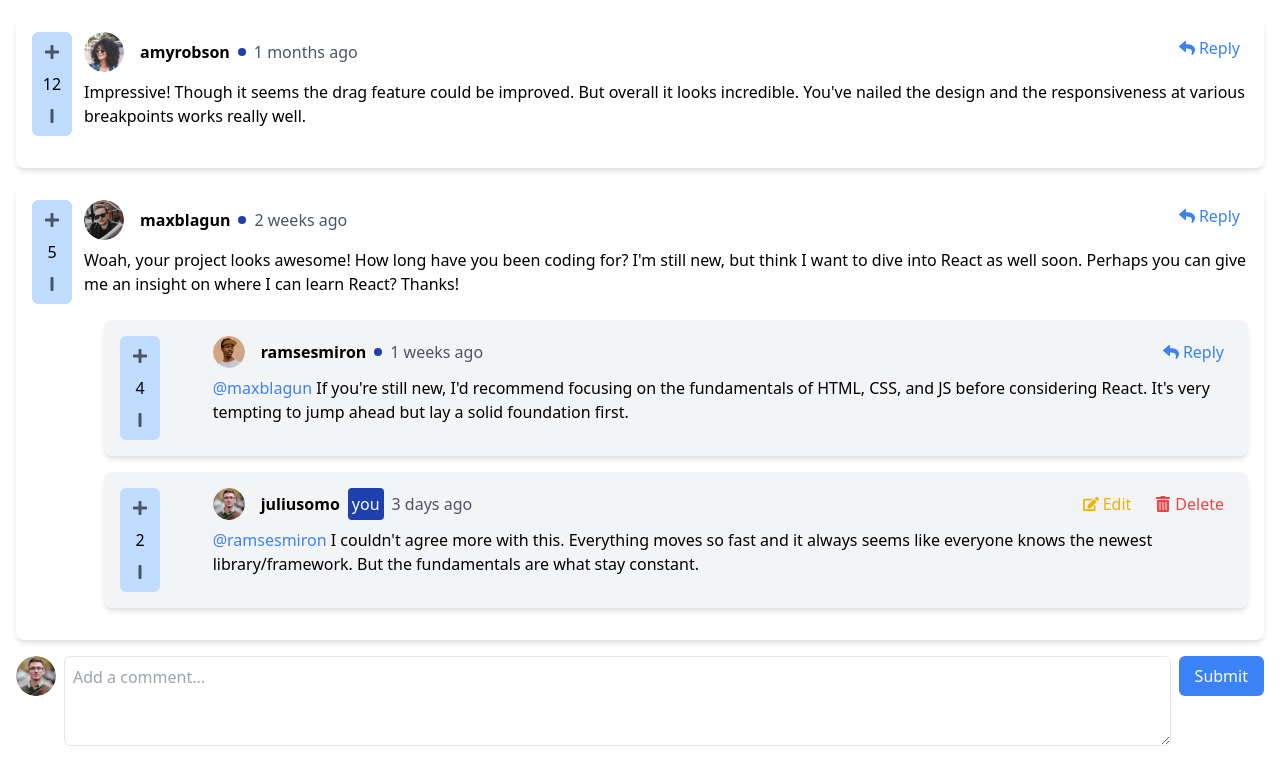
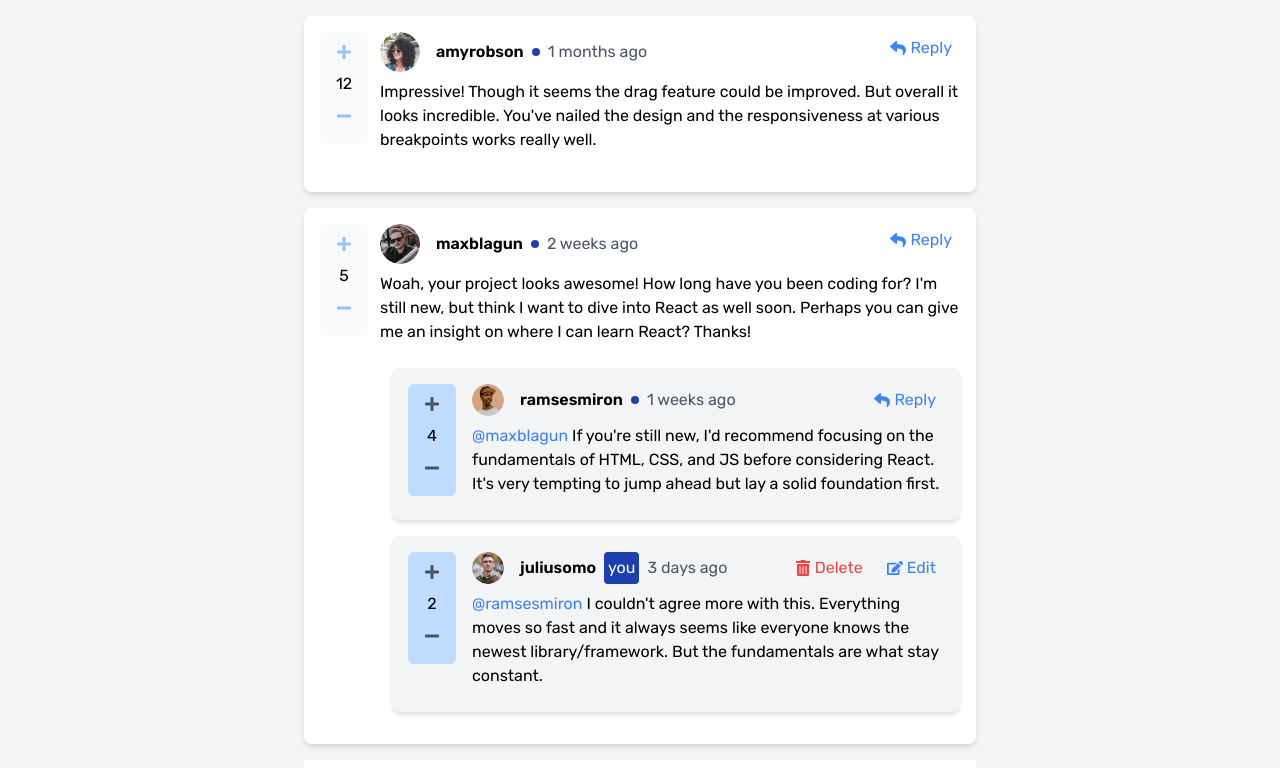
Before and after one commit to Babalola-Yusuf/new-comment-section, a React (Vite) app: page / in a window 1280 px wide. Shown: the top 768 px of the page. Built offline with nearby package versions, Linux system fonts and the light colour scheme.

Commit message:
completed!

```diff
--- a/src/App.jsx
+++ b/src/App.jsx
@@ -121,7 +121,7 @@ const App = () => {
   };
 
   return (
-    <div className="container mx-auto p-4">
+    <div className="container mx-auto p-4 lg:w-55% ">
       {comments.length > 0 && (
         <CommentList
           comments={comments}
--- a/src/components/Comment.jsx
+++ b/src/components/Comment.jsx
@@ -14,13 +14,13 @@ const Comment = ({ comment, currentUser, onVote, onReply, onDelete, onEdit }) =>
     <div className="p-4 mb-4 bg-white rounded-lg shadow-md">
 
       <div className='flex flex-row-reverse justify-between'>
-          <div className="md:flex items-center md:order-1 md:flex-col md:space-y-2  mt-2 md:mt-0 bg-blue-200 rounded-md p-2 w-28 md:w-10 hidden md:mr-3">
-            <button onClick={() => onVote(comment.id, 1)} className="flex items-center md:flex-col px-2 py-1 text-gray-600 rounded-md hover:bg-gray-100">
-              <FaPlus className="md:rotate-90" />
+          <div className="md:flex items-center md:order-1 md:flex-col md:space-y-2  mt-2 md:mt-0 bg-gray-50 rounded-md p-2 w-28 md:w-10 h-28 hidden md:mr-3">
+            <button onClick={() => onVote(comment.id, 1)} className="flex items-center md:flex-col px-2 py-1 text-blue-300 rounded-md hover:text-blue-600">
+              <FaPlus className="" />
             </button>
             <span className="mx-2 md:mx-0 md:my-2">{comment.score}</span>
-            <button onClick={() => onVote(comment.id, -1)} className="flex items-center md:flex-col px-2 py-1 text-gray-600 rounded-md hover:bg-gray-100">
-              <FaMinus className="md:rotate-90" />
+            <button onClick={() => onVote(comment.id, -1)} className="flex items-center md:flex-col px-2 py-1 text-blue-300 rounded-md hover:text-blue-600">
+              <FaMinus className="" />
             </button>
           </div>
 
@@ -43,7 +43,7 @@ const Comment = ({ comment, currentUser, onVote, onReply, onDelete, onEdit }) =>
                 </div>
               </div>
               <div className="hidden md:flex items-center space-x-2">
-                <button onClick={() => setIsReplying(!isReplying)} className="flex items-center px-2 py-1 text-blue-500 rounded-md hover:bg-gray-100">
+                <button onClick={() => setIsReplying(!isReplying)} className="flex items-center px-2 py-1 text-blue-500 rounded-md  hover:text-blue-200">
                   <FaReply className="mr-1" /> Reply
                 </button>
                 {comment.user.username === currentUser.username && (
@@ -51,7 +51,7 @@ const Comment = ({ comment, currentUser, onVote, onReply, onDelete, onEdit }) =>
                     <button onClick={() => setIsEditing(!isEditing)} className="flex items-center px-2 py-1 text-yellow-500 rounded-md hover:bg-gray-100">
                       <FaEdit className="mr-1" /> Edit
                     </button>
-                    <button onClick={() => setShowModal(true)} className="flex items-center px-2 py-1 text-red-500 rounded-md hover:bg-gray-100">
+                    <button onClick={() => setShowModal(true)} className="flex items-center px-2 py-1 text-red-500 rounded-md hover:text-red-200">
                       <FaTrashAlt className="mr-1" /> Delete
                     </button>
                   </>
@@ -80,12 +80,12 @@ const Comment = ({ comment, currentUser, onVote, onReply, onDelete, onEdit }) =>
 
 
       <div className="flex items-center justify-between mt-2 md:hidden ">
-      <div className="flex items-center md:order-1 md:flex-col md:space-y-2 md:mr-4 mt md:mt-0 bg-blue-200 rounded-md p-2 w-28 md:w-10 ">
-          <button onClick={() => onVote(comment.id, 1)} className="flex items-center md:flex-col px-2 py-1 text-gray-600 rounded-md hover:bg-gray-100">
-            <FaPlus className="md:rotate-90" />
+      <div className="flex items-center md:order-1 md:flex-col md:space-y-2 md:mr-4 mt md:mt-0 bg-gray-50 rounded-md p-2 ">
+          <button onClick={() => onVote(comment.id, 1)} className="flex items-center md:flex-col px-2 py-1 text-blue-300 rounded-md hover:text-blue-500">
+            <FaPlus className="md:rotate-90 " />
           </button>
           <span className="mx-2 md:mx-0 md:my-2">{comment.score}</span>
-          <button onClick={() => onVote(comment.id, -1)} className="flex items-center md:flex-col px-2 py-1 text-gray-600 rounded-md hover:bg-gray-100">
+          <button onClick={() => onVote(comment.id, -1)} className="flex items-center md:flex-col px-2 py-1 text-blue-300 rounded-md hover:text-blue-500">
             <FaMinus className="md:rotate-90" />
           </button>
         </div>
@@ -93,16 +93,16 @@ const Comment = ({ comment, currentUser, onVote, onReply, onDelete, onEdit }) =>
         <div className="flex items-center justify-between md:hidden">
         {comment.user.username === currentUser.username && (
           <div className="flex items-center space-x-2">
-            <button onClick={() => setIsEditing(!isEditing)} className="flex items-center px-2 py-1 text-yellow-500 rounded-md hover:bg-gray-100">
+            <button onClick={() => setIsEditing(!isEditing)} className="flex items-center px-2 py-1 text-blue-500 rounded-md hover:text-blue-200">
               <FaEdit className="mr-1" /> Edit
             </button>
-            <button onClick={() => setShowModal(true)} className="flex items-center px-2 py-1 text-red-500 rounded-md hover:bg-gray-100">
+            <button onClick={() => setShowModal(true)} className="flex items-center px-2 py-1 text-red-500 rounded-md hover:text-red-200">
               <FaTrashAlt className="mr-1" /> Delete
             </button>
           </div>
         )}
       </div>
-      <button onClick={() => setIsReplying(!isReplying)} className="flex items-center px-2 py-1 text-blue-500 rounded-md hover:bg-gray-100 ">
+      <button onClick={() => setIsReplying(!isReplying)} className="flex items-center px-2 py-1 text-blue-500 rounded-md hover:text-blue-200 ">
           <FaReply className="mr-1" /> Reply
         </button>
         </div>
--- a/src/components/CommentForm.jsx
+++ b/src/components/CommentForm.jsx
@@ -12,7 +12,7 @@ const CommentForm = ({ initialValue = '', onSubmit, onCancel }) => {
   return (
     <form onSubmit={handleSubmit} className="flex flex-col ">
       <textarea
-        className="w-full p-2 mb-2 border rounded-md"
+        className="w-full p-2 mb-2 border rounded-md resize-none"
         value={content}
         onChange={(e) => setContent(e.target.value)}
         rows="3"
--- a/src/components/NewCommentForm.jsx
+++ b/src/components/NewCommentForm.jsx
@@ -10,14 +10,15 @@ const NewCommentForm = ({ onSubmit }) => {
   };
 
   return (
-    <form onSubmit={handleSubmit} className="flex items-start mt-4 gap-2">
+    <form onSubmit={handleSubmit} className="flex justify-between items-start mt-4 gap-2 p-4 bg-white">
       <img src="/images/avatars/image-juliusomo.png" alt="" className='w-10 h-10 rounded-full' />
       <textarea
-        className="w-full p-2 mb-2 border rounded-md"
+        className="  p-2 mb-2 border rounded-md resize-none "
         value={content}
         onChange={(e) => setContent(e.target.value)}
         placeholder="Add a comment..."
         rows="3"
+        cols="60"
       />
       <div className="flex justify-end">
         <button type="submit" className="px-4 py-2 text-white bg-blue-500 rounded-md hover:bg-blue-600">
--- a/src/components/Reply.jsx
+++ b/src/components/Reply.jsx
@@ -15,13 +15,13 @@ const Reply = ({  reply, currentUser, onVote, onReply, onDelete, onEdit }) => {
     <div className="p-4 mb-4 bg-gray-100 rounded-lg shadow-md">
 
       <div className=' md:flex flex-row-reverse justify-between'>
-      <div className="hidden md:flex items-center md:order-1 md:flex-col md:space-y-2 md:mr-4 mt-2 md:mt-0 bg-blue-200 rounded-md p-2 w-28 md:w-10">
-          <button onClick={() => onVote(reply.id, 1)} className="flex items-center md:flex-col px-2 py-1 text-gray-600 rounded-md hover:bg-gray-100">
-            <FaPlus className="md:rotate-90" />
+      <div className="hidden md:flex items-center md:order-1 md:flex-col md:space-y-2 md:mr-4 mt-2 md:mt-0 bg-blue-200 rounded-md p-2 h-28 ">
+          <button onClick={() => onVote(reply.id, 1)} className="flex items-center md:flex-col px-2 py-1 text-gray-600 rounded-md hover:text-gray-400">
+            <FaPlus className="" />
           </button>
           <span className="mx-2 md:mx-0 md:my-2">{reply.score}</span>
-          <button onClick={() => onVote(reply.id, -1)} className="flex items-center md:flex-col px-2 py-1 text-gray-600 rounded-md hover:bg-gray-100">
-            <FaMinus className="md:rotate-90" />
+          <button onClick={() => onVote(reply.id, -1)} className="flex items-center md:flex-col px-2 py-1 text-gray-600 rounded-md hover:text-gray-400">
+            <FaMinus className="" />
           </button>
       </div>
       <div className="w-11/12 ">
@@ -45,7 +45,7 @@ const Reply = ({  reply, currentUser, onVote, onReply, onDelete, onEdit }) => {
         <div className="hidden md:flex items-center space-x-2 ">
         {reply.user.username !== currentUser.username && (
                   <>
-                     <button onClick={() => setIsReplying(!isReplying)} className="flex items-center px-2 py-1 text-blue-500 rounded-md hover:bg-gray-100 ">
+                     <button onClick={() => setIsReplying(!isReplying)} className="flex items-center px-2 py-1 text-blue-500 rounded-md hover:bg-gray-100 hover:text-blue-200">
               <FaReply className="mr-1" /> Reply
               </button>
                   </>
@@ -53,12 +53,13 @@ const Reply = ({  reply, currentUser, onVote, onReply, onDelete, onEdit }) => {
 
           {reply.user.username === currentUser.username && (
             <>
-              <button onClick={() => setIsEditing(!isEditing)} className="flex items-center px-2 py-1 text-yellow-500 rounded-md hover:bg-gray-100">
+            <button onClick={() => setShowModal(true)} className="flex items-center px-2 py-1 text-red-500 rounded-md hover:bg-gray-100 hover:text-red-200">
+                <FaTrashAlt className="mr-1" /> Delete
+              </button>
+              <button onClick={() => setIsEditing(!isEditing)} className="flex items-center px-2 py-1 text-blue-500 hover:text-blue-200 rounded-md hover:bg-gray-100">
                 <FaEdit className="mr-1" /> Edit
               </button>
-              <button onClick={() => setShowModal(true)} className="flex items-center px-2 py-1 text-red-500 rounded-md hover:bg-gray-100">
-                <FaTrashAlt className="mr-1" /> Delete
-              </button>
+
             </>
           )}
         </div>
@@ -85,11 +86,11 @@ const Reply = ({  reply, currentUser, onVote, onReply, onDelete, onEdit }) => {
 
       <div className="flex items-center justify-between mt-2 md:hidden">
       <div className="flex items-center md:order-1 md:flex-col md:space-y-2 md:mr-4 mt-2 md:mt-0 bg-blue-200 rounded-md p-2 w-28 md:w-10">
-          <button onClick={() => onVote(reply.id, 1)} className="flex items-center md:flex-col px-2 py-1 text-gray-600 rounded-md hover:bg-gray-100">
+          <button onClick={() => onVote(reply.id, 1)} className="flex items-center md:flex-col px-2 py-1 text-gray-600 rounded-md hover:text-gray-400">
             <FaPlus className="md:rotate-90" />
           </button>
           <span className="mx-2 md:mx-0 md:my-2">{reply.score}</span>
-          <button onClick={() => onVote(reply.id, -1)} className="flex items-center md:flex-col px-2 py-1 text-gray-600 rounded-md hover:bg-gray-100">
+          <button onClick={() => onVote(reply.id, -1)} className="flex items-center md:flex-col px-2 py-1 text-gray-600 rounded-md hover:text-gray-400">
             <FaMinus className="md:rotate-90" />
           </button>
         </div>
@@ -97,18 +98,19 @@ const Reply = ({  reply, currentUser, onVote, onReply, onDelete, onEdit }) => {
         <div className="flex items-center justify-between md:hidden">
         {reply.user.username === currentUser.username && (
           <div className="flex items-center space-x-2">
-            <button onClick={() => setIsEditing(!isEditing)} className="flex items-center px-2 py-1 text-yellow-500 rounded-md hover:bg-gray-100">
+             <button onClick={() => setShowModal(true)} className="flex items-center px-2 py-1 text-red-500 rounded-md hover:text-red-200">
+              <FaTrashAlt className="mr-1" /> Delete
+            </button>
+            <button onClick={() => setIsEditing(!isEditing)} className="flex items-center px-2 py-1 text-blue-500 rounded-md hover:text-blue-200">
               <FaEdit className="mr-1" /> Edit
             </button>
-            <button onClick={() => setShowModal(true)} className="flex items-center px-2 py-1 text-red-500 rounded-md hover:bg-gray-100">
-              <FaTrashAlt className="mr-1" /> Delete
-            </button>
+
           </div>
         )}
       </div>
       {reply.user.username !== currentUser.username && (
                   <>
-                    <button onClick={() => setIsReplying(!isReplying)} className="flex items-center px-2 py-1 text-blue-500 rounded-md hover:bg-gray-100">
+                    <button onClick={() => setIsReplying(!isReplying)} className="flex items-center px-2 py-1 text-blue-500 rounded-md hover:text-blue-200">
           <FaReply className="mr-1" /> Reply
         </button>
                   </>
--- a/src/index.css
+++ b/src/index.css
@@ -1,3 +1,10 @@
 @tailwind base;
 @tailwind components;
 @tailwind utilities;
+
+body {
+     @apply bg-gray-100;
+  font-family: "Rubik", sans-serif;
+  font-optical-sizing: auto;
+  font-style: normal;
+}
--- a/tailwind.config.js
+++ b/tailwind.config.js
@@ -6,6 +6,10 @@ export default {
   ],
   theme: {
     extend: {},
+    width: {
+      '55%': '55%',
+    },
+
   },
   plugins: [],
 }
```
